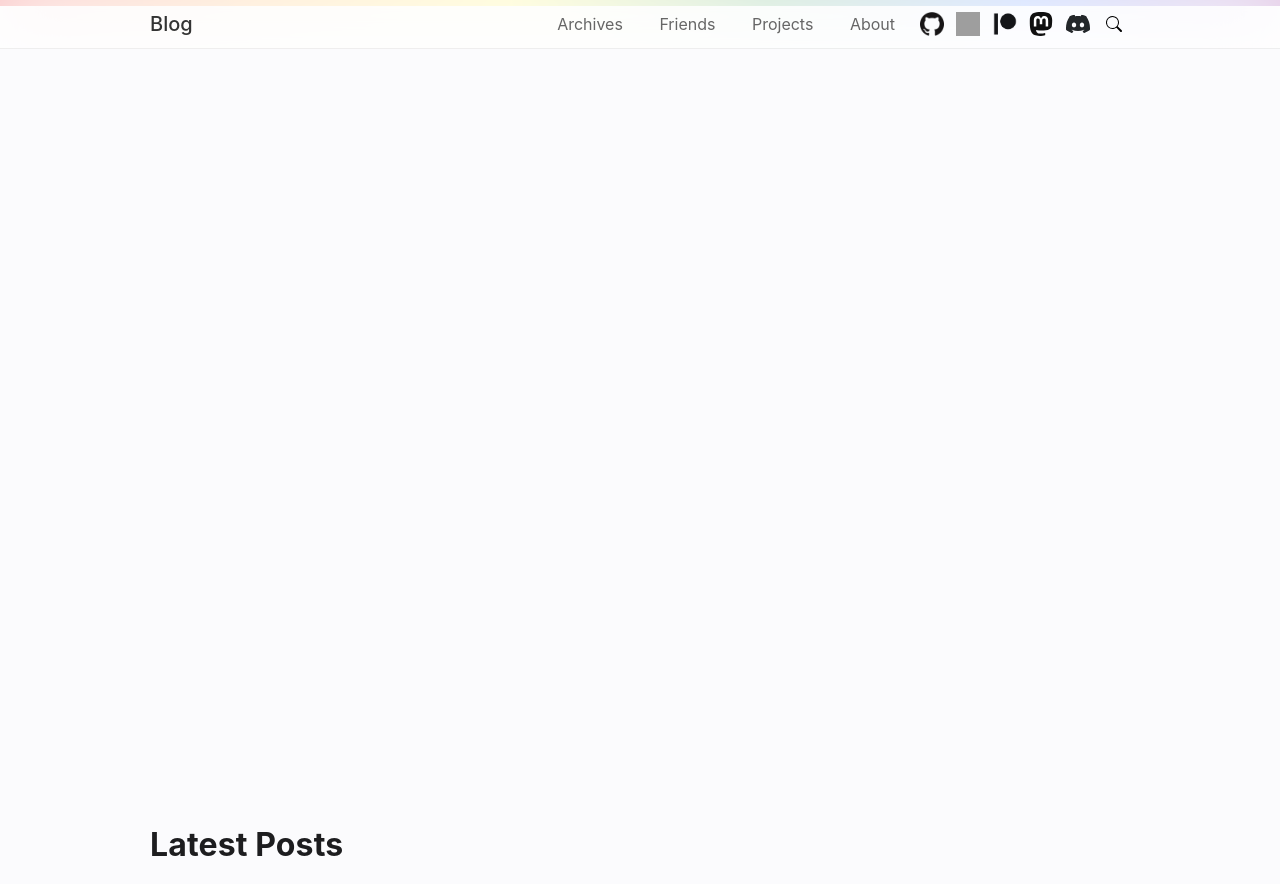
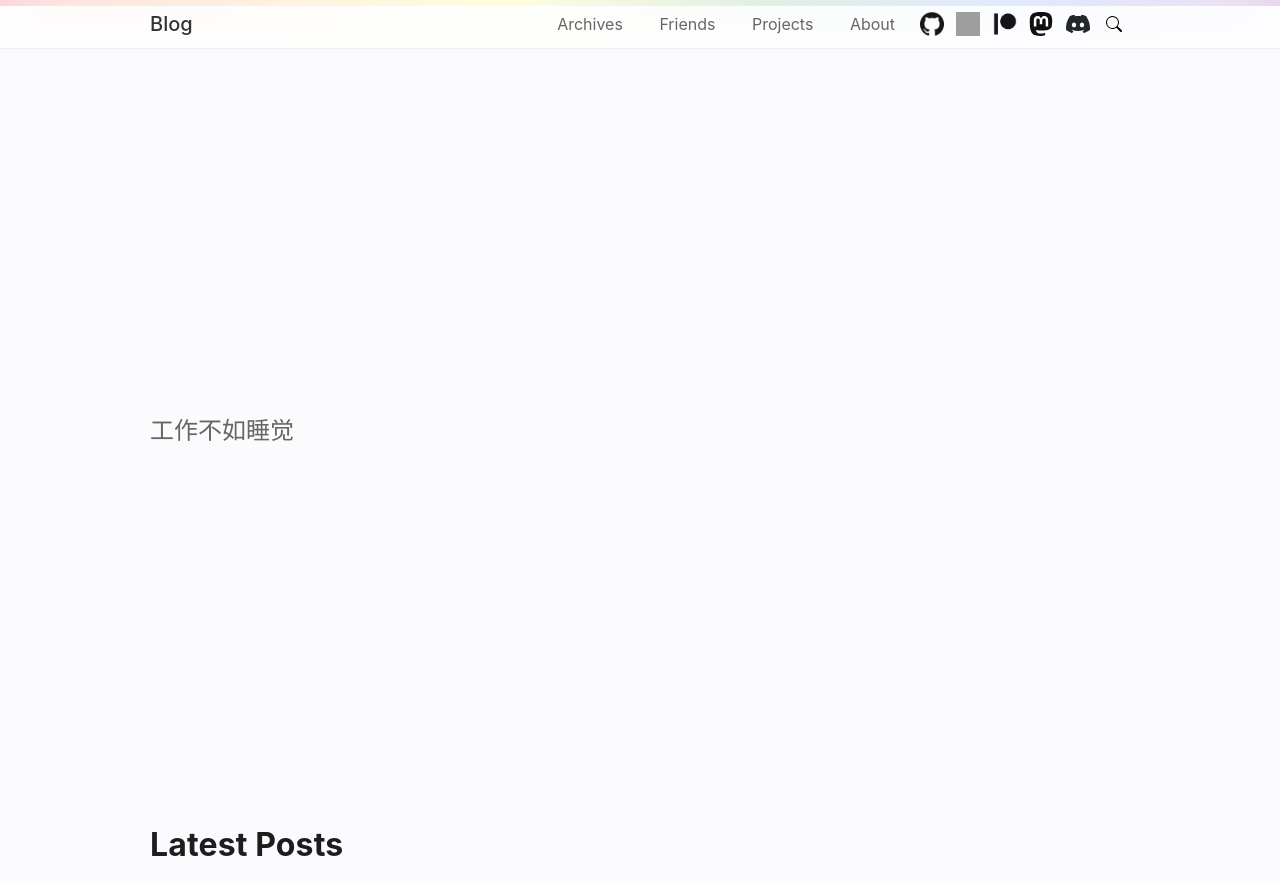
Before and after one commit to za0y0u/.github.io, a plain HTML site: page index.html in a window 1280 px wide. Shown: the top 884 px of the page. Drawn offline with nearby package versions, Linux system fonts and the light colour scheme; grey boxes are pictures that could not be loaded.

Commit message:
Site updated: 2023-10-22 11:45:32

```diff
--- a/index.html
+++ b/index.html
@@ -147,7 +147,7 @@
 
     <div class="hero">
         <div class="group">
-            <h2 class="sub"></h2>
+            <h2 class="sub">工作不如睡觉</h2>
             <h2 class="large"></h2>
         </div>
     </div>
--- /dev/null
+++ b/search.json
@@ -0,0 +1 @@
+[{"title":"RCE思路总结","url":"/2023/10/21/ctf/RCE思路总结/"},{"title":"rsa思路总结","url":"/2023/10/21/ctf/RSA题型总结/"},{"title":"xss思路总结","url":"/2023/10/21/ctf/xss思路总结/"},{"title":"文件上传思路总结","url":"/2023/10/21/ctf/文件上传思路总结/"},{"title":"文件包含思路总结","url":"/2023/10/21/ctf/文件包含思路总结/"}]
```
